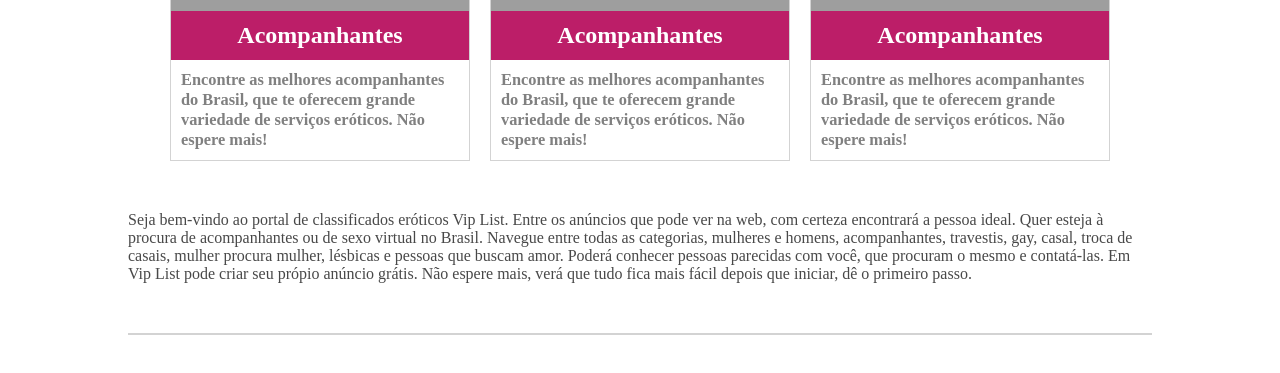
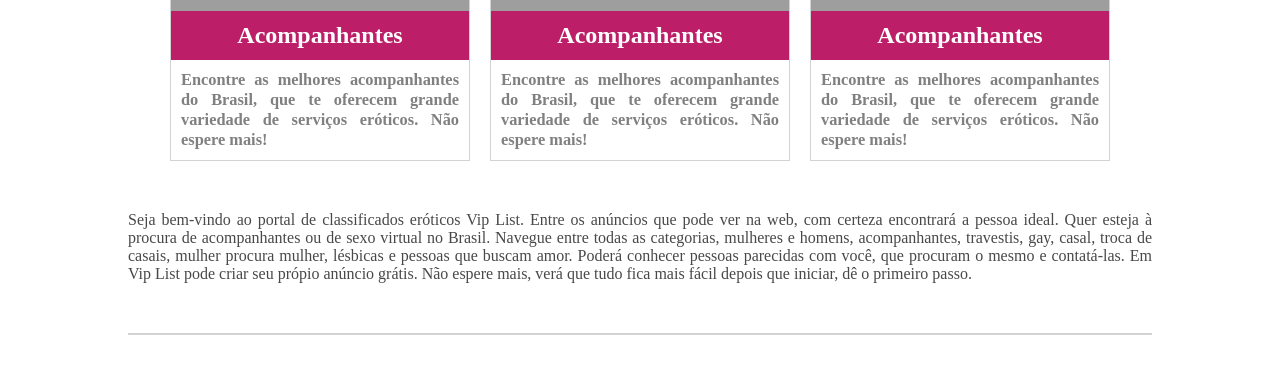
Before and after one commit to Ag40459/projetoEcommerce-front, a React (Vite) app: page / in a window 1280 px wide. Shown: the part 579-952 px from the top of the page. Built offline with nearby package versions, Linux system fonts and the light colour scheme; grey boxes are pictures that could not be loaded.

Commit message:
incluindo imagem para ser lida pelo chat gpt

```diff
--- a/src/components/CardCategory/CardCategory.css
+++ b/src/components/CardCategory/CardCategory.css
@@ -22,11 +22,14 @@
 
 .container-cardCategory-description {
     display: flex;
-    text-align: initial;
-    justify-content: center;
     margin: 1rem 1rem;
     color: gray;
     font-size: 1.4rem;
+}
+
+.container-cardCategory-description h3 {
+    display: flex;
+    text-align: justify;
 }
 
 .container-cardCategory img {
--- a/src/pages/Initial/initial.css
+++ b/src/pages/Initial/initial.css
@@ -28,6 +28,8 @@
 }
 
 .container-initial-information p {
+    display: flex;
+    text-align: justify;
     color: rgb(72, 72, 72);
     padding: 5rem 0 5rem 0;
     max-width: 80vw;
```
Also changed, not shown: src/assets/nomesChatGPTGitHub.png (added), src/assets/nomesChatGPTGitHub2.png (added).
